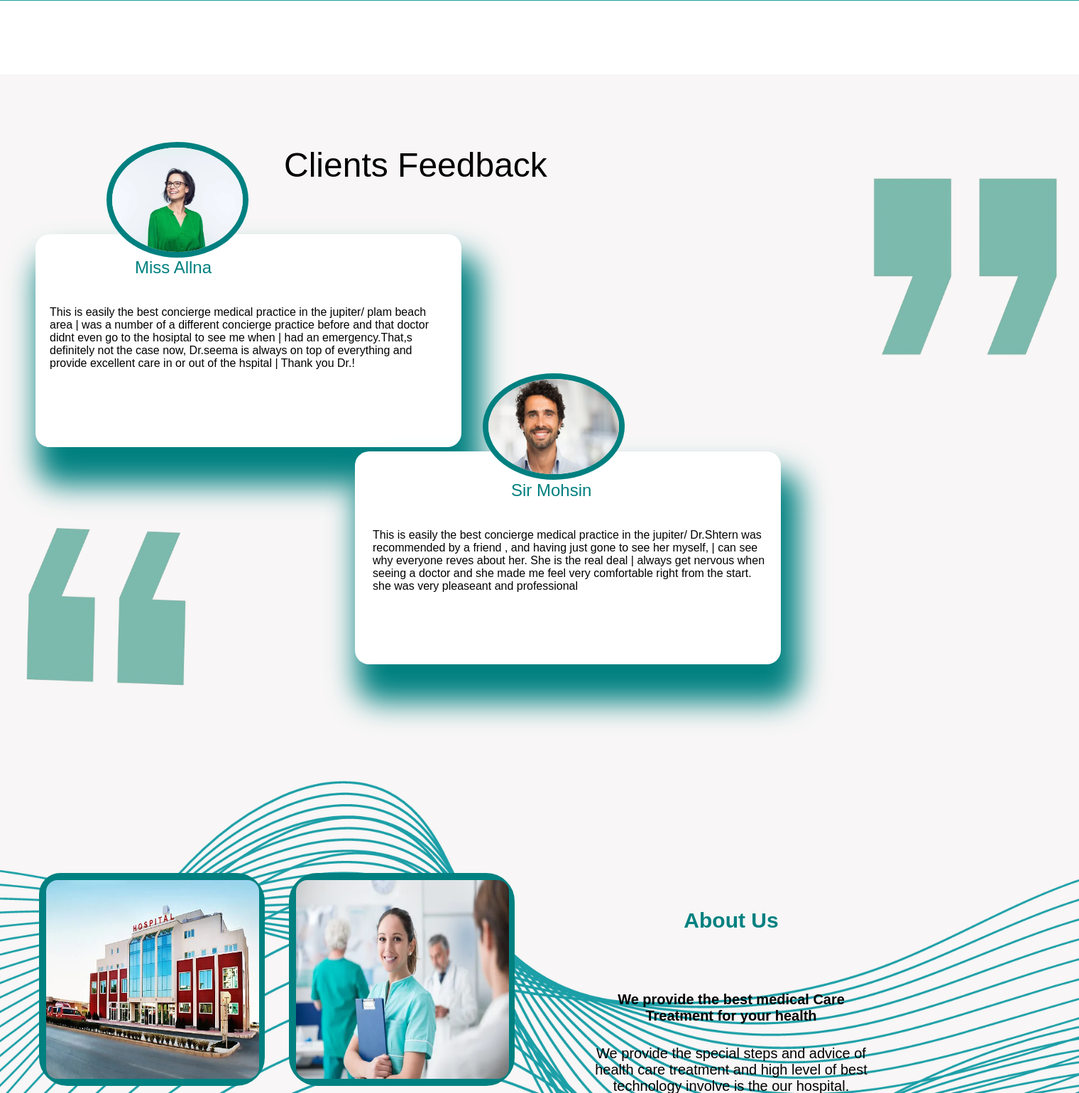
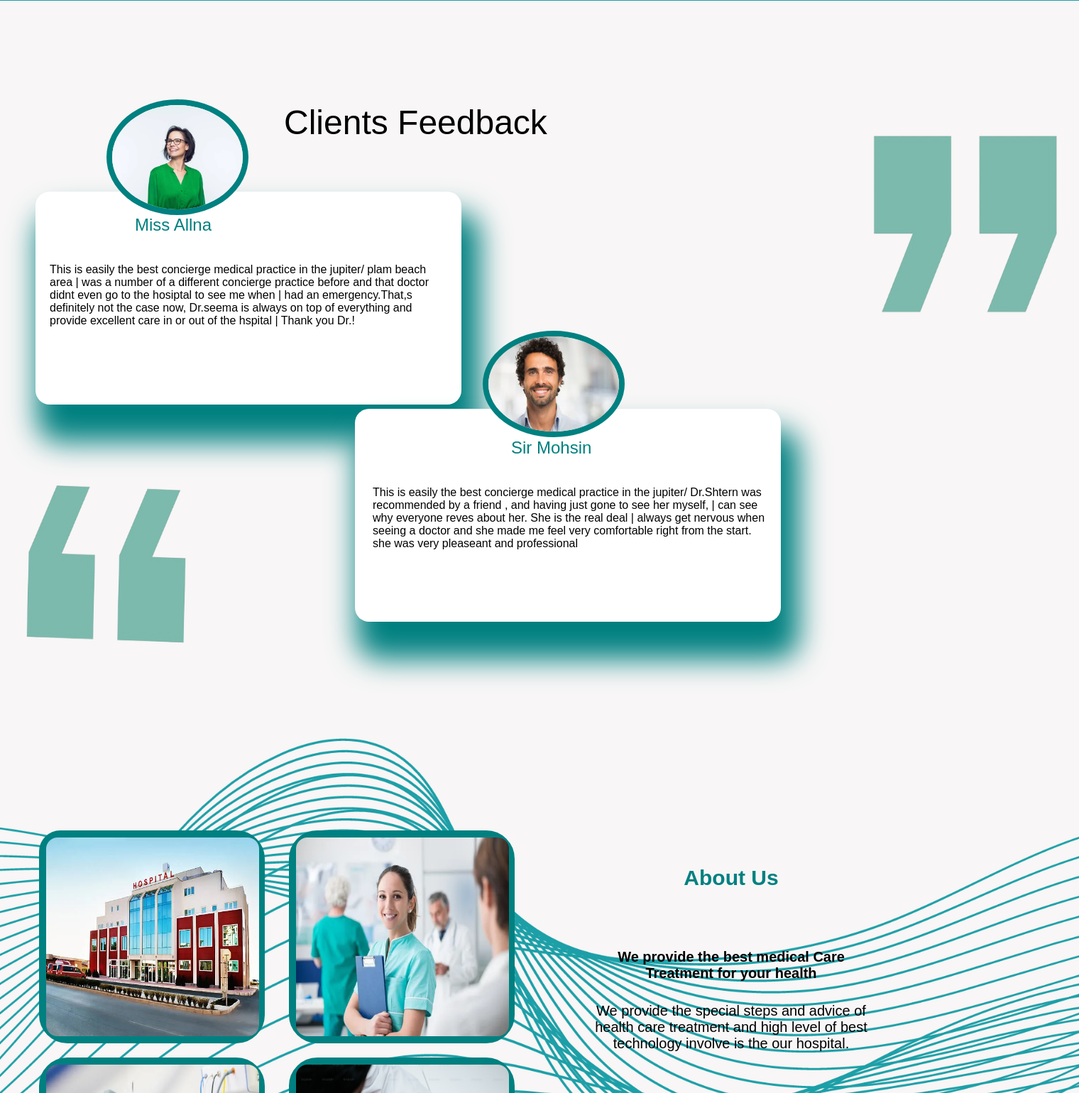
Before and after one commit to shubi06/ProjektiWEB, a PHP site: page / in a window 1520 px wide. Shown: the part 1945-3485 px from the top of the page at 71% size. Run offline with PHP 8.4, Linux system fonts and the light colour scheme.

Commit message:
ndryshim i vogel

```diff
--- a/index.html
+++ b/index.html
@@ -255,7 +255,7 @@
   height: 120px;
   margin-left: 60px;
   margin-top: -15px" alt="tel-logo">
-  <p style="padding-left: 100px; margin-top: 12px;"><strong>Message</strong></p>
+  <p style="padding-left: 110px; margin-top: 12px;"><strong>Message</strong></p>
 </a>
   <div clas="tt" style="padding-left:40px;">
   <p><strong>Email:im64863@ubt-uni.net</strong></p>
--- a/lidhja_me_css.css
+++ b/lidhja_me_css.css
@@ -344,9 +344,9 @@ background-color: red;
 } */
 
 .medical-l{
-    margin-top: 100px;
+    margin-top: -20px;
     background-color: rgb(248, 246, 246);
-    padding-top: 100px;
+    padding-top: 160px;
     /* padding-left: 24px;
     padding-right: 24px; */
     width: 1520px;
```
